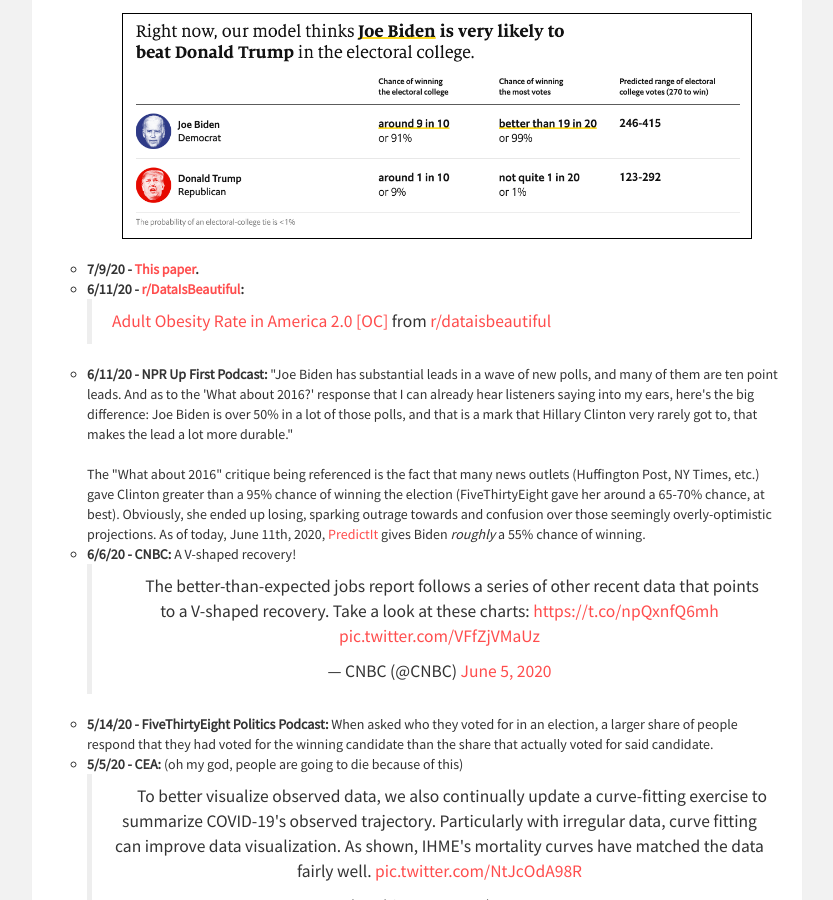
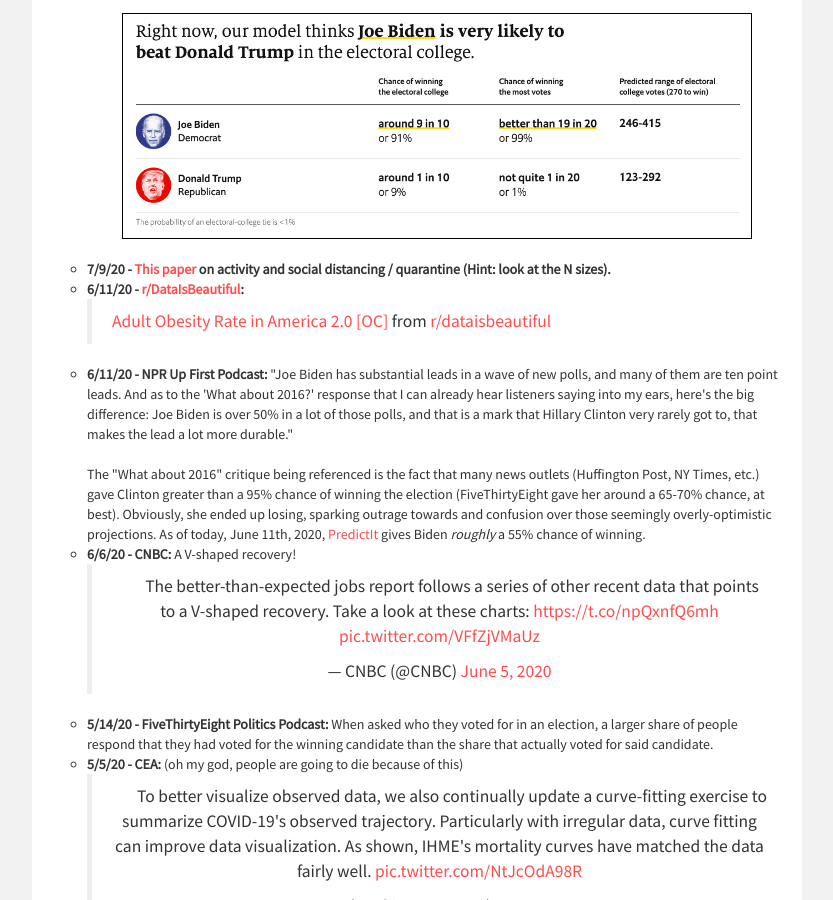
Before and after one commit to mrkaye97/mrkaye97.github.io, a Jekyll site: the page built from stats.html, in a window 1280 px wide and 900 px high, scrolled down 343 px. Shown: the whole window, without its empty margins (223-1056 px from the left). Built offline with Jekyll 4.4.1, drawn with Linux system fonts in a browser that asks for light colours; nearby versions of some CDN libraries; comment, search, counter and statistics services are not loaded.

Commit message:
Update stats.html

```diff
--- a/stats.html
+++ b/stats.html
@@ -39,7 +39,7 @@
          				</center>
          				<br>
 
-					  <li><b>7/9/20 - <a href='https://bmjopensem.bmj.com/content/6/1/e000850'>This paper</a>.</b>
+					  <li><b>7/9/20 - <a href='https://bmjopensem.bmj.com/content/6/1/e000850'>This paper</a> on activity and social distancing / quarantine (Hint: look at the N sizes).</b>
 					  <li><b>6/11/20 - <a href='https://reddit.com/r/dataisbeautiful'>r/DataIsBeautiful</a>:</b>
 
 					  	<blockquote class="reddit-card" data-card-created="1591917819"><a href="https://www.reddit.com/r/dataisbeautiful/comments/h78j5k/adult_obesity_rate_in_america_20_oc/">Adult Obesity Rate in America 2.0 [OC]</a> from <a href="http://www.reddit.com/r/dataisbeautiful">r/dataisbeautiful</a></blockquote>
```
